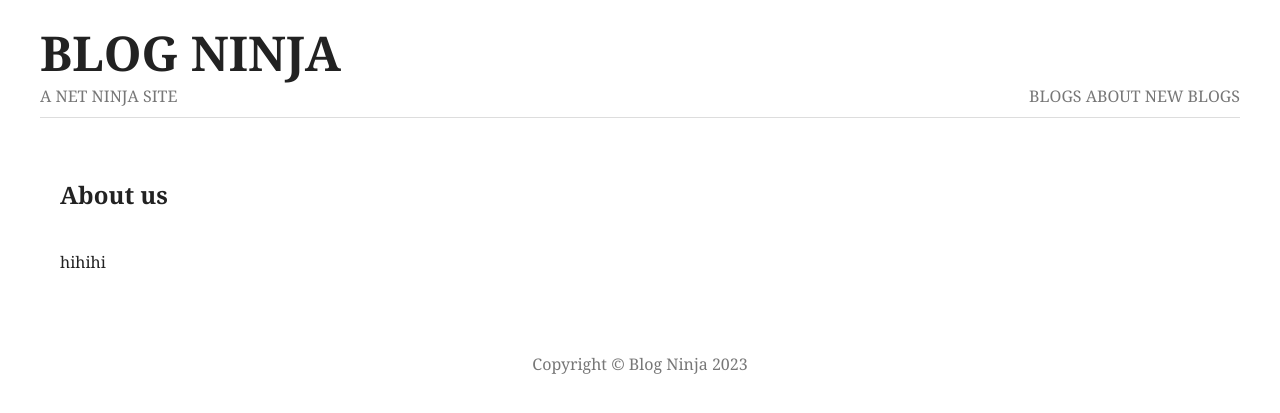
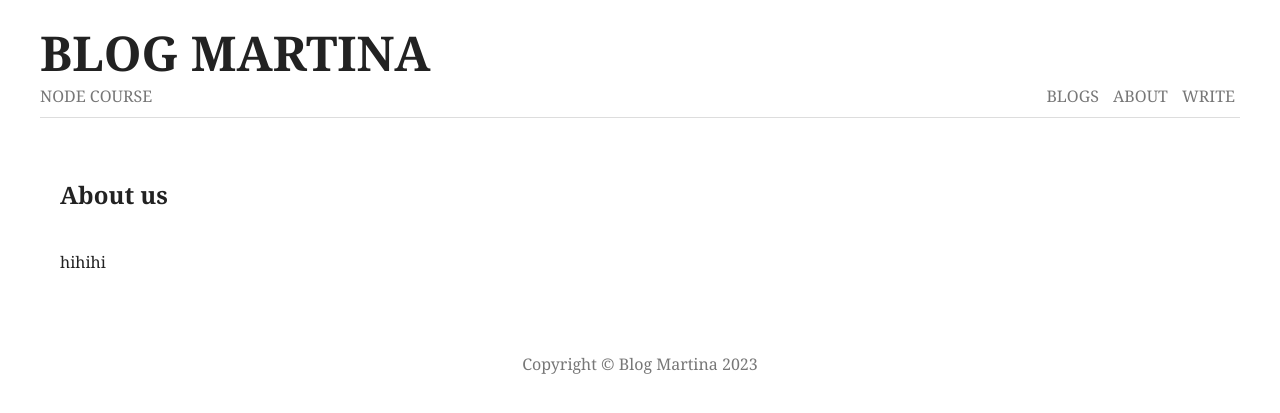
Before and after one commit to martinalee94/node-crash-course, a Node project: template views/about.ejs in a window 1280 px wide. Shown: the top 413 px of the page. Run offline with Node 20 templates, Linux system fonts and the light colour scheme; the template is opened without the code that fills it, so the values that code supplies are empty.

Commit message:
Update readme

```diff
--- a/public/styles.css
+++ b/public/styles.css
@@ -39,6 +39,10 @@ nav ul {
 nav li {
     list-style-type: none;
     margin-left: 20px;
+}
+
+nav li a {
+    padding: 0 5px;
 }
 
 nav h1 {
--- a/views/partials/footer.ejs
+++ b/views/partials/footer.ejs
@@ -1,3 +1,3 @@
 <footer>
-    Copyright &copy; Blog Ninja 2023
+    Copyright &copy; Blog Martina 2023
 </footer>
--- a/views/partials/head.ejs
+++ b/views/partials/head.ejs
@@ -2,6 +2,6 @@
     <meta charset="UTF-8">
     <meta http-equiv="X-UA-Compatible" content="IE=edge">
     <meta name="viewport" content="width=device-width, initial-scale=1.0">
-    <title>Blog Ninja</title>
+    <title>Blog Martina</title>
     <link rel="stylesheet" , href="/styles.css">
 </head>
--- a/views/partials/nav.ejs
+++ b/views/partials/nav.ejs
@@ -1,15 +1,15 @@
 <nav>
     <div class="site-title">
         <a href="/">
-            <h1>Blog Ninja</h1>
+            <h1>Blog Martina</h1>
         </a>
-        <p>A Net Ninja Site</p>
+        <p>Node course</p>
     </div>
     <ul>
         <li>
             <a href="/">Blogs</a>
             <a href="/about">About</a>
-            <a href="/blogs/create">New Blogs</a>
+            <a href="/blogs/create">Write</a>
         </li>
     </ul>
 </nav>
```
Also changed, not shown: README.md, public/assets/detail.png (added), public/assets/index.png (added), public/assets/write.png (added).
